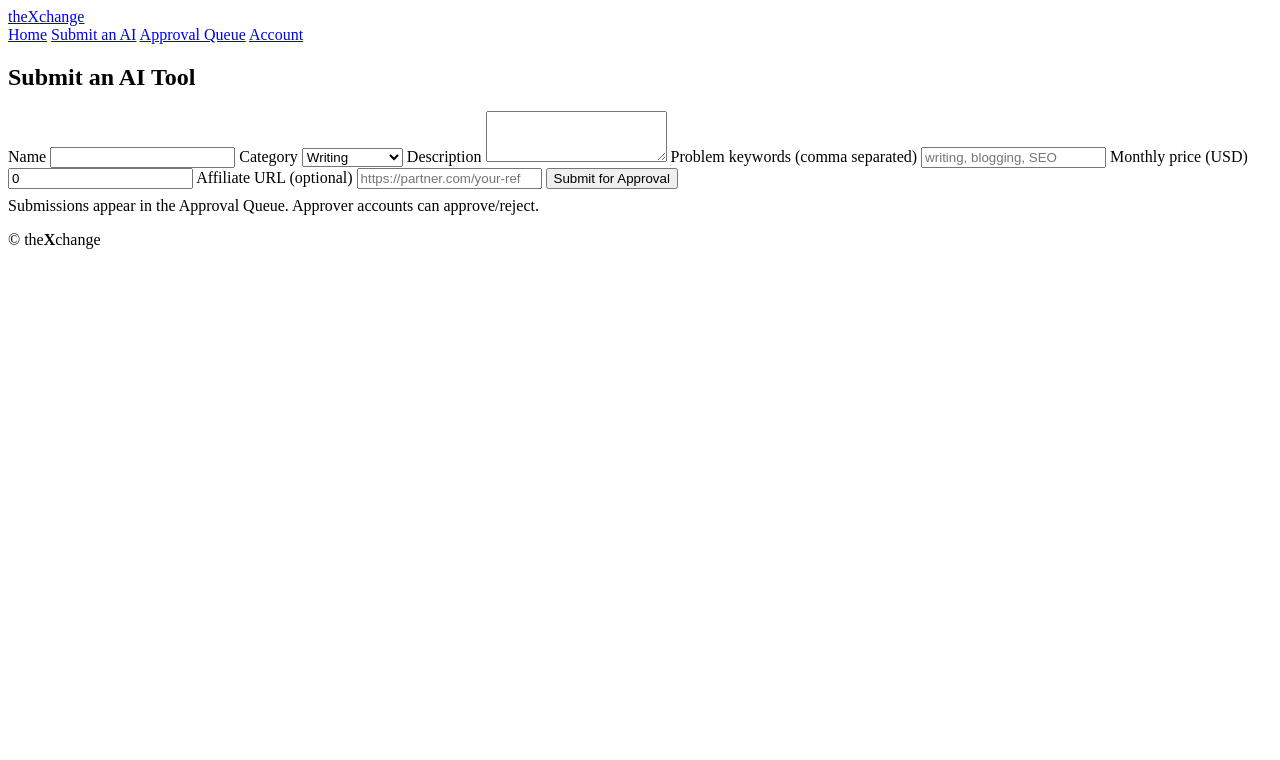
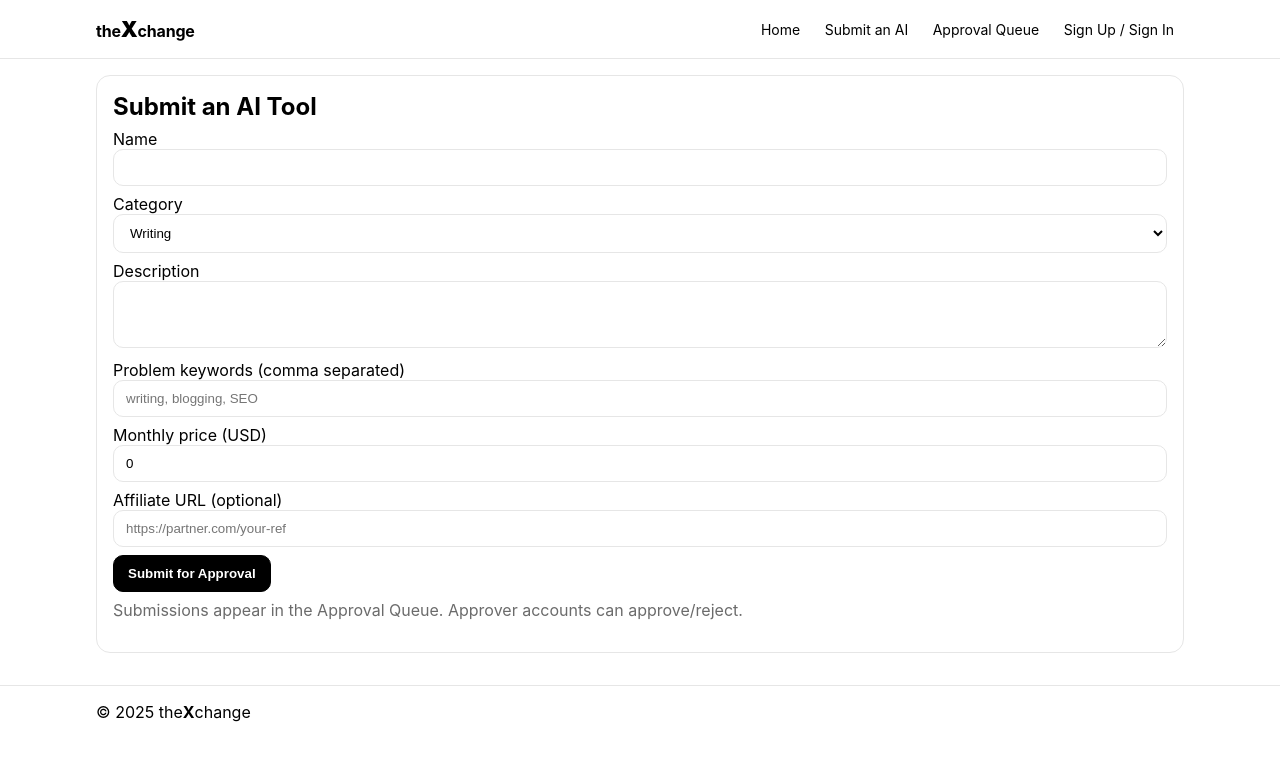
Before and after one commit to pjs0210/thexchange, a plain HTML site: page Submit.html in a window 1280 px wide. Drawn offline with Linux system fonts and the light colour scheme.

Commit message:
updated files to latest version

```diff
--- a/Submit.html
+++ b/Submit.html
@@ -4,14 +4,14 @@
   <meta charset="utf-8" />
   <title>theXchange — Submit an AI</title>
   <meta name="viewport" content="width=device-width,initial-scale=1" />
-  <link rel="stylesheet" href="assets/styles.css" />
+  <link rel="stylesheet" href="AssetsStyle.css" />
 </head>
 <body data-page="submit">
   <header class="site-header">
     <div class="container row">
-      <a href="index.html" class="logo">the<span class="bigx">X</span>change</a>
+      <a href="index1.html" class="logo">the<span class="bigx">X</span>change</a>
       <nav class="nav">
-        <a href="index.html">Home</a>
+        <a href="index1.html">Home</a>
         <a href="submit.html">Submit an AI</a>
         <a href="queue.html">Approval Queue</a>
         <a href="signup.html" id="accountLink">Account</a>
@@ -45,6 +45,6 @@
     <div class="container">© <span id="year"></span> the<strong>X</strong>change</div>
   </footer>
 
-  <script src="assets/app.js"></script>
+  <script src="App.js"></script>
 </body>
 </html>
```
Also changed, not shown: Queue.html (+2 -2 lines), SignUp.html (+2 -2 lines), Tool.html (+2 -2 lines), index.html (+2 -2 lines).
